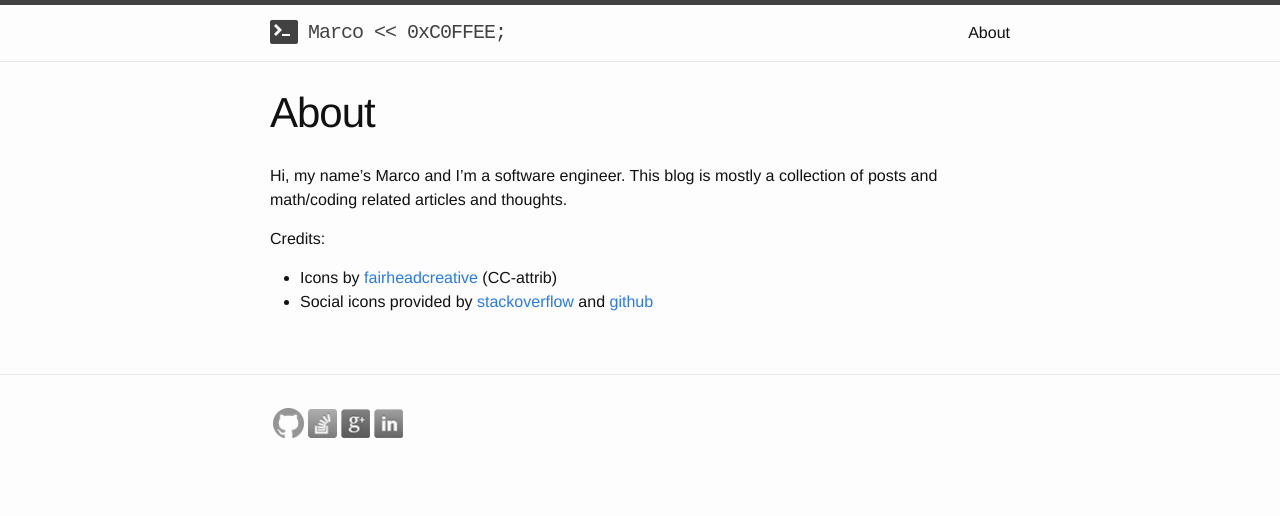
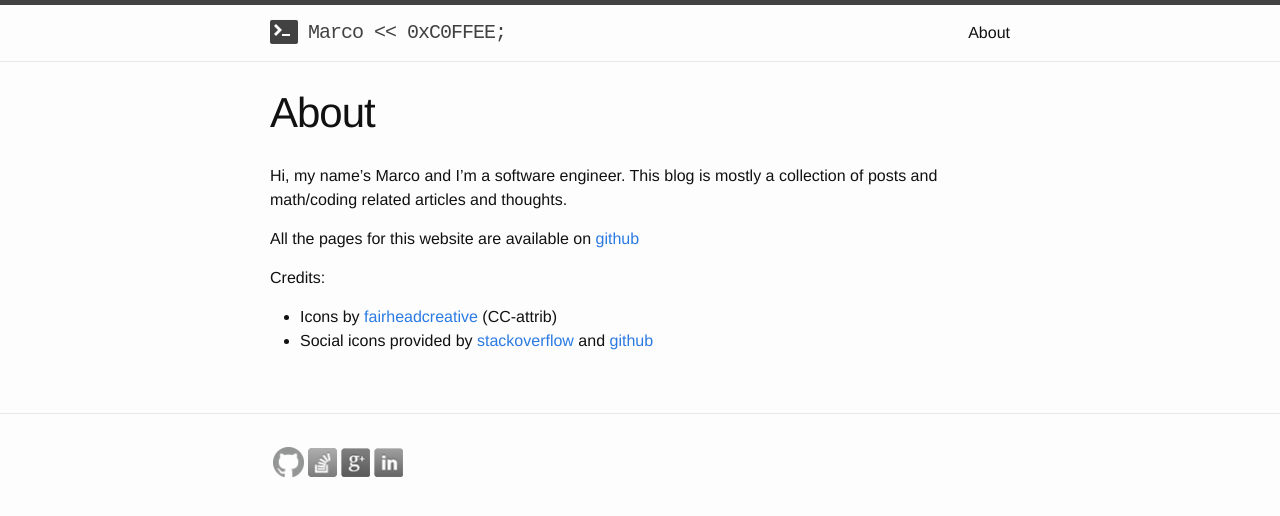
Before and after one commit to marcodiiga/marcodiiga.github.io, a Jekyll site: the page built from about.md, in a window 1280 px wide. Shown: the top 516 px of the page. Built offline with Jekyll 4.4.1, drawn with Linux system fonts in a browser that asks for light colours.

Commit message:
Github link

```diff
--- a/about.md
+++ b/about.md
@@ -7,6 +7,8 @@ permalink: /about/
 Hi, my name's Marco and I'm a software engineer. This blog is mostly a collection
 of posts and math/coding related articles and thoughts.
 
+All the pages for this website are available on [github](https://github.com/marcodiiga/marcodiiga.github.io)
+
 Credits:
 
 * Icons by [fairheadcreative](http://fairheadcreative.com) (CC-attrib)
```
